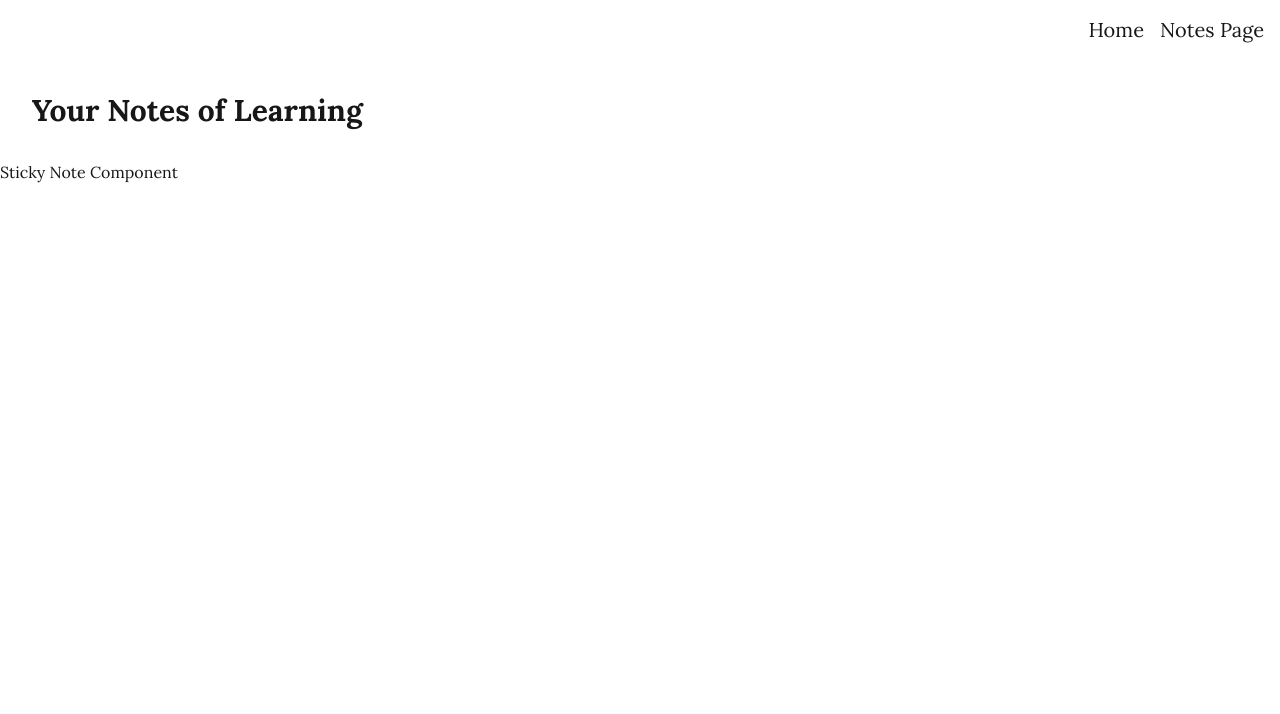
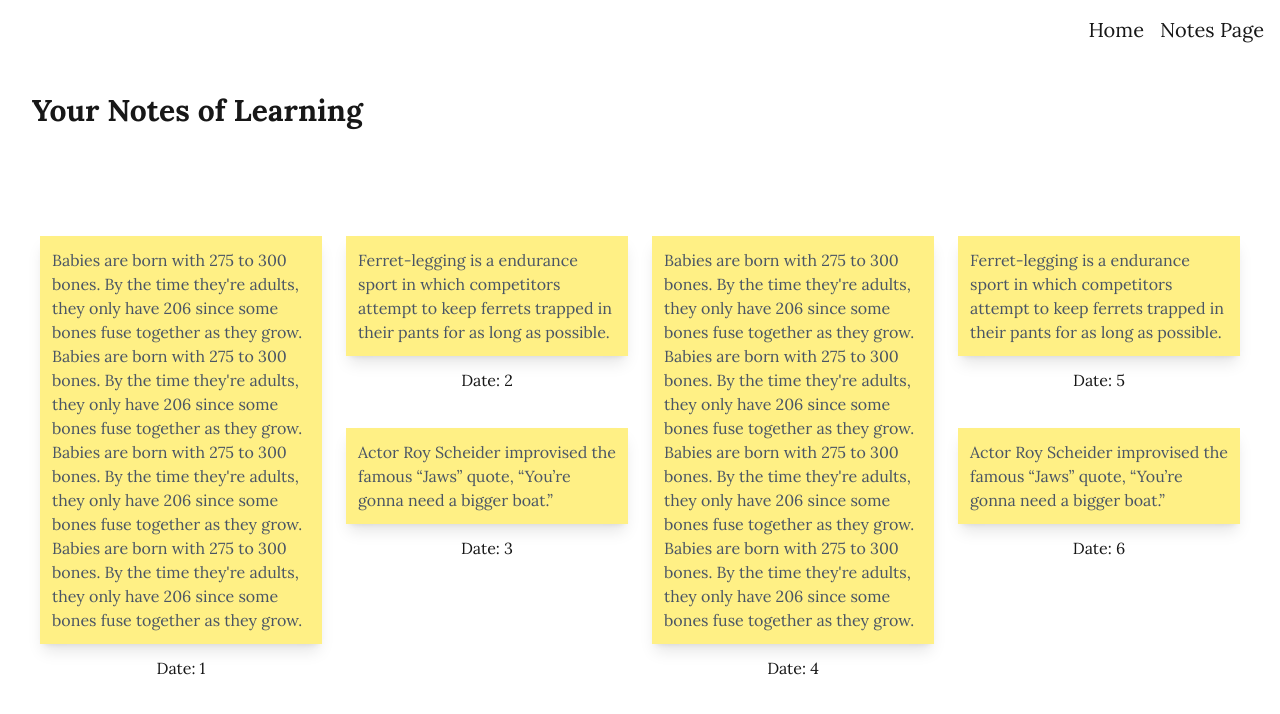
Before and after one commit to calik2/WebJam2025, a Next.js app in the folder webjam/: page /notes in a window 1280 px wide. Shown: the top 714 px of the page. Built offline with nearby package versions, Linux system fonts and the light colour scheme.

Commit message:
sticky note styling on dummy data!

```diff
--- a/webjam/src/app/notes/page.tsx
+++ b/webjam/src/app/notes/page.tsx
@@ -2,6 +2,38 @@ import Link from "next/link";
 import StickyNote from "./stickynote";
 
 export default function NotesPage() {
+  const fake_data = [
+    {
+      date: 1,
+      content:
+        "Babies are born with 275 to 300 bones. By the time they're adults, they only have 206 since some bones fuse together as they grow. Babies are born with 275 to 300 bones. By the time they're adults, they only have 206 since some bones fuse together as they grow. Babies are born with 275 to 300 bones. By the time they're adults, they only have 206 since some bones fuse together as they grow. Babies are born with 275 to 300 bones. By the time they're adults, they only have 206 since some bones fuse together as they grow.",
+    },
+    {
+      date: 2,
+      content:
+        "Ferret-legging is a endurance sport in which competitors attempt to keep ferrets trapped in their pants for as long as possible.",
+    },
+    {
+      date: 3,
+      content:
+        "Actor Roy Scheider improvised the famous “Jaws” quote, “You’re gonna need a bigger boat.”",
+    },
+    {
+      date: 4,
+      content:
+        "Babies are born with 275 to 300 bones. By the time they're adults, they only have 206 since some bones fuse together as they grow. Babies are born with 275 to 300 bones. By the time they're adults, they only have 206 since some bones fuse together as they grow. Babies are born with 275 to 300 bones. By the time they're adults, they only have 206 since some bones fuse together as they grow. Babies are born with 275 to 300 bones. By the time they're adults, they only have 206 since some bones fuse together as they grow.",
+    },
+    {
+      date: 5,
+      content:
+        "Ferret-legging is a endurance sport in which competitors attempt to keep ferrets trapped in their pants for as long as possible.",
+    },
+    {
+      date: 6,
+      content:
+        "Actor Roy Scheider improvised the famous “Jaws” quote, “You’re gonna need a bigger boat.”",
+    },
+  ];
   return (
     <>
       <nav className="flex items-center justify-end font-[var(--font-sans)] p-4 text-xl">
@@ -18,8 +50,11 @@ export default function NotesPage() {
       <div className="flex p-8 ">
         <h1 className="text-3xl font-semibold">Your Notes of Learning</h1>
       </div>
-
-      <StickyNote />
+      <div className="columns-4 sm:columns-2 lg:columns-4 gap-6 p-10">
+        {fake_data.map((note, index) => (
+          <StickyNote key={index} date={note.date} content={note.content} />
+        ))}
+      </div>
     </>
   );
 }
--- a/webjam/src/app/notes/stickynote.tsx
+++ b/webjam/src/app/notes/stickynote.tsx
@@ -1,3 +1,16 @@
-export default function StickyNote() {
-  return <div>Sticky Note Component</div>;
+export default function StickyNote({
+  date,
+  content,
+}: {
+  date: number;
+  content: string;
+}) {
+  return (
+    <div className="flex flex-col items-center gap-3 break-inside-avoid">
+      <div className="bg-yellow-200 p-3 mt-9 shadow-lg break-words inline-block w-auto max-w-xs ">
+        <div className="text-gray-600">{content}</div>
+      </div>
+      <div className="whitespace-pre-wrap">Date: {date}</div>
+    </div>
+  );
 }
```
